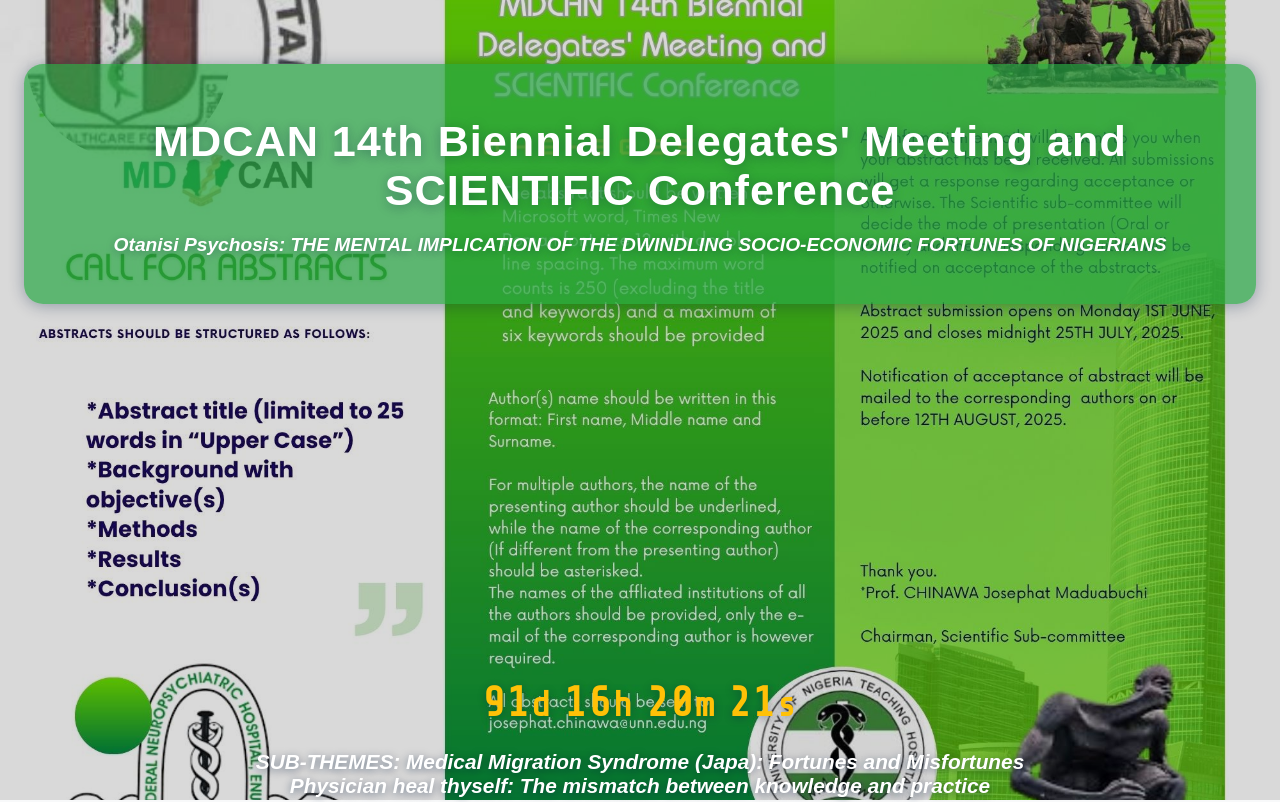
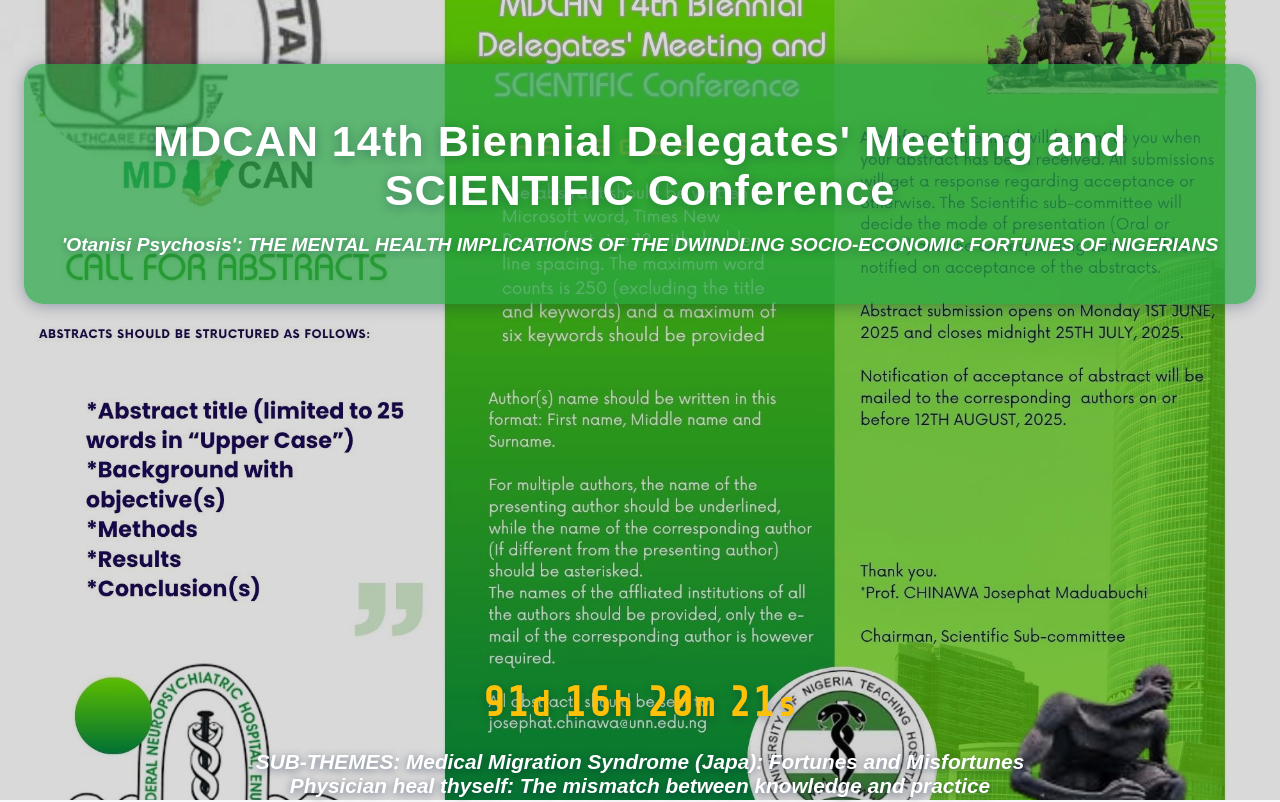
Before and after one commit to astrobsm/mdcan-bdm-2025-frontend, a React (Create React App) app: page / in a window 1280 px wide. Shown: the top 802 px of the page. Built offline with nearby package versions, Linux system fonts and the light colour scheme.

Commit message:
Update Welcome page content and banner

```diff
--- a/src/components/Banner.js
+++ b/src/components/Banner.js
@@ -16,7 +16,7 @@ const Banner = () => {
       <img src={logoUrl} alt="MDCAN Logo" style={{position:'absolute', top:24, left:24, width:80, height:80, borderRadius:'50%', boxShadow:'0 2px 12px #001f3f55', background:'#fff', objectFit:'contain', border:'3px solid #ffc107'}} />
       <div style={{position:'relative', zIndex:1, textAlign:'center', background:'rgba(40,167,69,0.7)', borderRadius:'1.2rem', padding:'1.5rem 0.5rem', boxShadow:'0 2px 16px #001f3f55'}}>
         <h1 style={{fontWeight:900, fontSize:'2.7rem', fontFamily:'Montserrat, sans-serif', letterSpacing:1, marginBottom:8, textShadow:'0 2px 12px #001f3f55'}}>MDCAN 14th Biennial Delegates' Meeting and SCIENTIFIC Conference </h1>
-        <p style={{fontWeight:700, fontSize:'1.2rem', fontFamily:'Montserrat, sans-serif', marginBottom:24, textShadow:'0 2px 8px #001f3f55'}}><em>Otanisi Psychosis: THE MENTAL IMPLICATION OF THE DWINDLING SOCIO-ECONOMIC FORTUNES OF NIGERIANS</em></p>
+        <p style={{fontWeight:700, fontSize:'1.2rem', fontFamily:'Montserrat, sans-serif', marginBottom:24, textShadow:'0 2px 8px #001f3f55'}}><em>'Otanisi Psychosis': THE MENTAL HEALTH IMPLICATIONS OF THE DWINDLING SOCIO-ECONOMIC FORTUNES OF NIGERIANS</em></p>
       </div>
     </div>
   );
```
